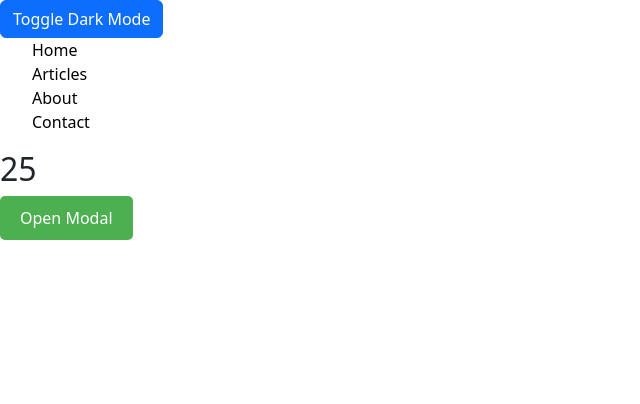
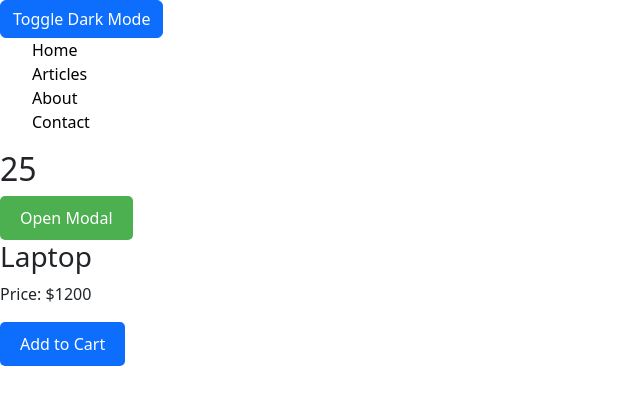
Before and after one commit to mervesenyigit/React-Basics-Meta, a Next.js app in the folder react-basics/: page / in a window 1280 px wide. Shown: the top 404 px of the page, without its empty margins (0-640 px from the left). Built offline with nearby package versions, Linux system fonts and the light colour scheme.

Commit message:
Move click handler function outside of JSX to enhance performance and maintainability

```diff
--- a/react-basics/src/app/page.js
+++ b/react-basics/src/app/page.js
@@ -4,6 +4,8 @@ import Image from "next/image";
 import Nav from './../components/Nav';
 import Add from './../components/Add';
 import MyModal from './../components/MyModal';
+
+import ProductCard from '../components/ProductCard.js';
 
 import { useState } from 'react';
 import 'bootstrap/dist/css/bootstrap.min.css';
@@ -75,6 +77,9 @@ export default function Home() {
           ))}
         </>
       )}
+
+   <ProductCard product={{ name: "Laptop", price: 1200 }} />
+
       {/* <div className="grid grid-rows-[20px_1fr_20px] items-center justify-items-center min-h-screen p-8 pb-20 gap-16 sm:p-20 font-[family-name:var(--font-geist-sans)]">
         <h1>{title}</h1>
       </div>
--- /dev/null
+++ b/react-basics/src/components/ProductCard.js
@@ -0,0 +1,27 @@
+'use client';
+const ProductCard =({product})=>{
+    const buttonStyle = {
+
+        border: "none",
+        padding: "10px 20px",
+        fontSize: "16px",
+        cursor: "pointer",
+        borderRadius: "5px",
+      };
+      const clickButton= ()=>alert(`Added ${product.name} to cart!`);// bu yüzden fonksiyonu dısarıya aldım :))
+    return(
+
+        <div>
+        <h3>{product.name}</h3>
+        <p>Price: ${product.price}</p>
+        <button className="btn btn-primary" style={buttonStyle} onClick={clickButton}>Add to Cart</button>
+         {/* arrow function'ı inline olarak yaptım mesela onclick çinde ama öyle olunca  her render da yeni fonks oluşr ve  performans sorunlarına yol açabilir.  */}
+    </div>
+    )
+
+
+
+
+
+}
+export default ProductCard;
```
